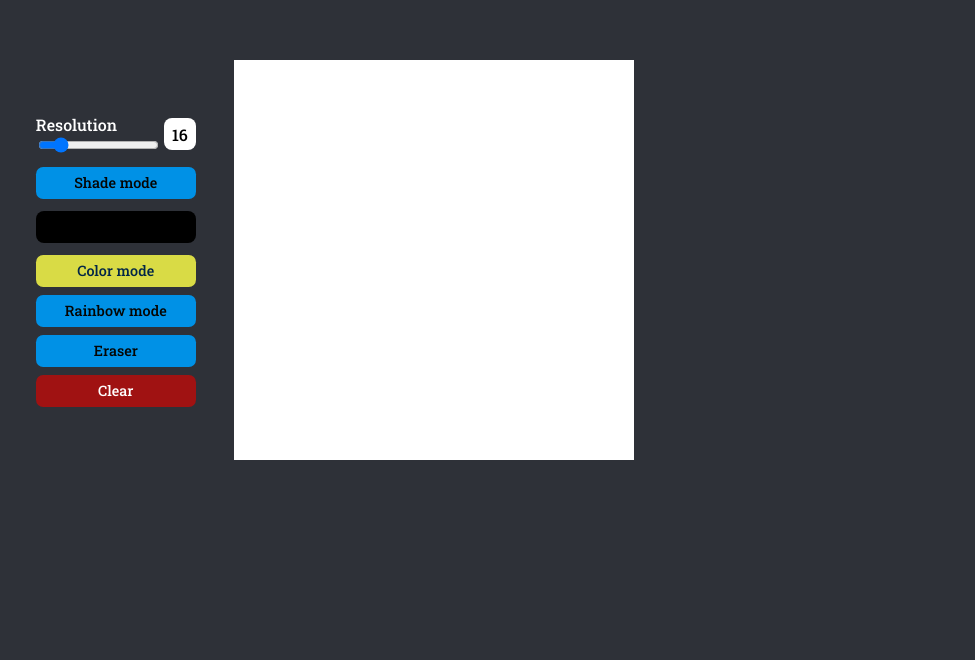
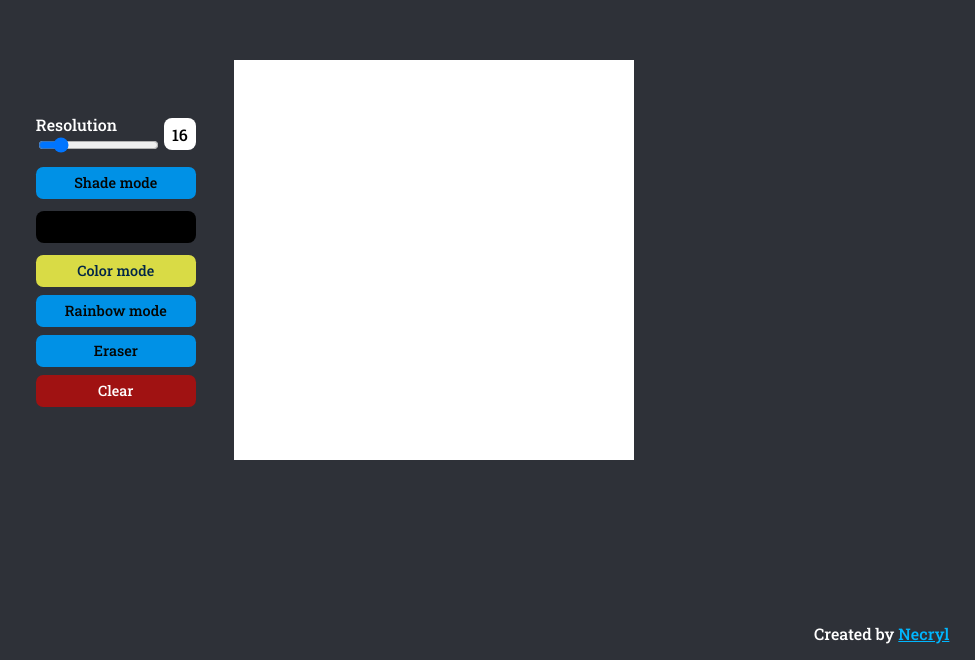
Before and after one commit to Necryl/TOP-Project-Etch-a-Sketch, a plain HTML site: page index.html in a window 1280 px wide. Shown: the part 140-800 px from the top of the page, without its empty margins (305-1280 px from the left). Drawn offline with Linux system fonts and the light colour scheme.

Commit message:
add attribute and set max width and height for container

```diff
--- a/index.html
+++ b/index.html
@@ -30,5 +30,6 @@
     </div>
     <div id='container'>
     </div>
+    <div class="footer">Created by <a href="https://github.com/Necryl">Necryl</a></div>
 </body>
 </html>
--- a/style.css
+++ b/style.css
@@ -98,6 +98,8 @@ label {
 
     height: 50vh;
     width: 50vh;
+    max-width: 60vw;
+    max-height: 60vw;
 
     display: flex;
     flex-direction: column;
@@ -190,3 +192,13 @@ button {
     /* font-size: 1em; */
     scale: 1.05;
 }
+
+.footer {
+    position: fixed;
+    bottom: 2%;
+    right: 2%;
+    color: white;
+}
+.footer a {
+    color: rgb(0, 183, 255);
+}
```
